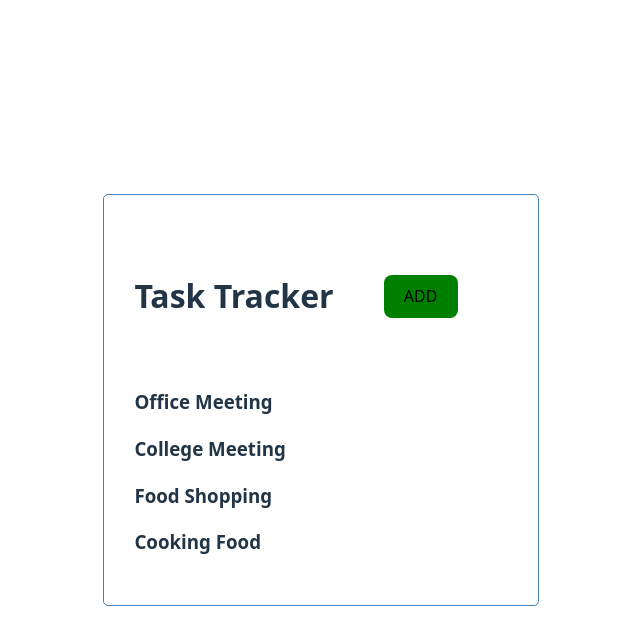
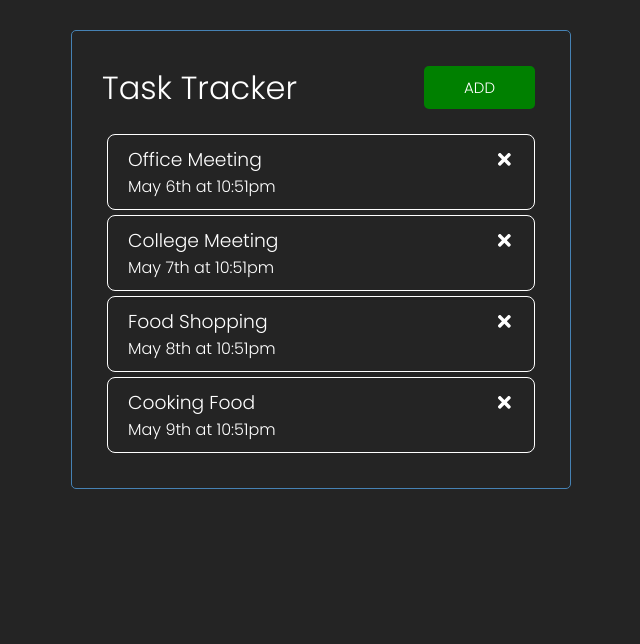
Before and after one commit to ABDUL-RAHMAN-9/LEARN-REACT, a React (Vite) app in the folder Task Tracker/: page / in a window 1280 px wide. Shown: the top 644 px of the page, without its empty margins (319-959 px from the left). Built offline with nearby package versions, Linux system fonts and the light colour scheme.

Commit message:
Refactored index.css: Improved styles and layout

```diff
--- a/Task Tracker/package.json
+++ b/Task Tracker/package.json
@@ -12,7 +12,8 @@
   "dependencies": {
     "prop-types": "^15.8.1",
     "react": "^19.1.0",
-    "react-dom": "^19.1.0"
+    "react-dom": "^19.1.0",
+    "react-icons": "^5.5.0"
   },
   "devDependencies": {
     "@eslint/js": "^9.25.0",
--- a/Task Tracker/src/components/Task.jsx
+++ b/Task Tracker/src/components/Task.jsx
@@ -1,7 +1,12 @@
-const Task = ({task}) => {
+import { FaTimes } from 'react-icons/fa'
+
+const Task = ({ task }) =>
+{
   return (
     <div className="task">
-      <h3>{task.text}</h3>
+      <h3>{task.text} <FaTimes style={{ cursor: 'pointer' }} /></h3>
+      <p>{task.day}</p>
+
     </div>
   )
 }
--- a/Task Tracker/src/index.css
+++ b/Task Tracker/src/index.css
@@ -1,74 +1,17 @@
-:root {
-  font-family: system-ui, Avenir, Helvetica, Arial, sans-serif;
-  line-height: 1.5;
-  font-weight: 400;
+@import url('https://fonts.googleapis.com/css2?family=Poppins:wght@300;400&display=swap');
 
-  color-scheme: light dark;
-  color: rgba(255, 255, 255, 0.87);
-  background-color: #242424;
-
-  font-synthesis: none;
-  text-rendering: optimizeLegibility;
-  -webkit-font-smoothing: antialiased;
-  -moz-osx-font-smoothing: grayscale;
-}
-
-a {
-  font-weight: 500;
-  color: #646cff;
-  text-decoration: inherit;
-}
-
-a:hover {
-  color: #535bf2;
+* {
+  box-sizing: border-box;
+  margin: 0;
+  padding: 0;
+  color: white;
+  font-weight: 300;
 }
 
 body {
-  margin: 0;
-  display: flex;
-  justify-content: center;
-  align-items: center;
-  min-width: 320px;
-  min-height: 100vh;
+  font-family: 'Poppins', sans-serif;
+  background-color: #242424;
 }
-
-
-button {
-  border-radius: 8px;
-  border: 1px solid transparent;
-  padding: 0.6em 1.2em;
-  font-size: 1em;
-  font-weight: 500;
-  font-family: inherit;
-  background-color: #1a1a1a;
-  cursor: pointer;
-  transition: border-color 0.25s;
-}
-
-button:hover {
-  border-color: #646cff;
-}
-
-button:focus,
-button:focus-visible {
-  outline: 4px auto -webkit-focus-ring-color;
-}
-
-@media (prefers-color-scheme: light) {
-  :root {
-    color: #213547;
-    background-color: #ffffff;
-  }
-
-  a:hover {
-    color: #747bff;
-  }
-
-  button {
-    background-color: #f9f9f9;
-  }
-}
-
 
 .container {
   max-width: 500px;
@@ -78,7 +21,6 @@ button:focus-visible {
   border: 1px solid steelblue;
   padding: 30px;
   border-radius: 5px;
-
 }
 
 .header {
@@ -89,5 +31,48 @@ button:focus-visible {
 }
 
 .btn {
-  margin: 50px;
+  display: inline-block;
+  background: #000;
+  color: #fff;
+  border: none;
+  padding: 10px 40px;
+  margin: 5px;
+  border-radius: 5px;
+  cursor: pointer;
+  text-decoration: none;
+  font-size: 15px;
+  font-family: inherit;
 }
+
+.btn:focus {
+  outline: none;
+}
+
+.btn:active {
+  transform: scale(0.98);
+}
+
+.btn-block {
+  display: block;
+  width: 100%;
+}
+
+.task {
+  background: #f4f4f4;
+  margin: 5px;
+  padding: 10px 20px;
+  cursor: pointer;
+  background-color: #242424;
+  border: 1px solid white;
+  border-radius: 8px;
+}
+
+.task.reminder {
+  border-left: 5px solid green;
+}
+
+.task h3 {
+  display: flex;
+  align-items: center;
+  justify-content: space-between;
+}
```
Also changed, not shown: 1 other file (tests, documents, lock files or other folders).
